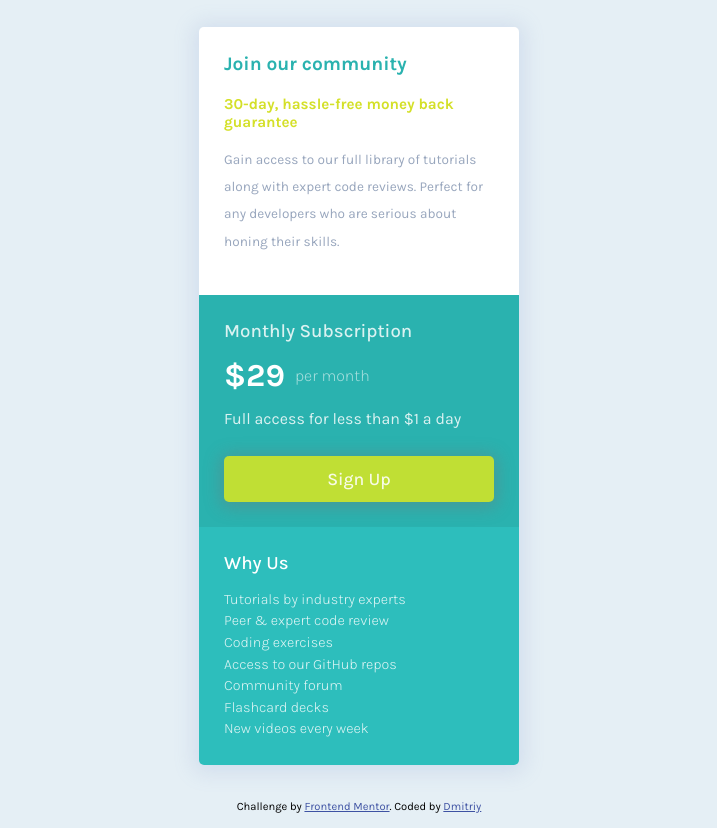
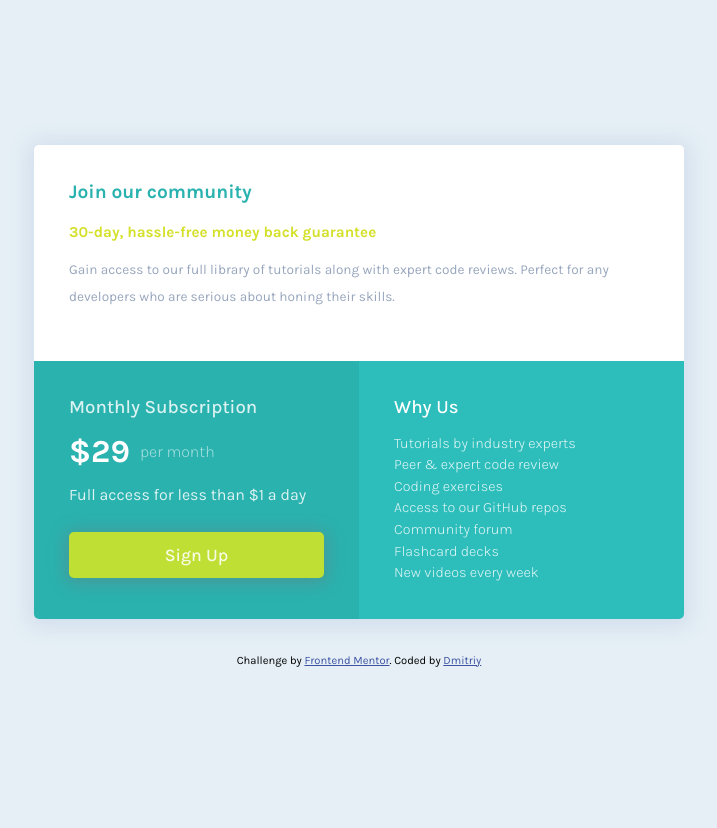
Before and after one commit to Dmitriy24S/single-price-grid-component, a plain HTML site: page index.html in a window 1280 px wide. Shown: the whole page, without its empty margins (281-998 px from the left). After the commit the page ends 800 px from the top, so only its background shows below. Drawn offline with Linux system fonts and the light colour scheme.

Commit message:
desktop style

```diff
--- a/style.css
+++ b/style.css
@@ -126,3 +126,31 @@ button:active {
 a:hover {
   opacity: 0.9;
 }
+/* desktop style */
+@media (min-width: 768px) {
+  body {
+    padding: 0 50px;
+  }
+  br {
+    display: block;
+  }
+  .card-container {
+    flex-direction: row;
+    flex-wrap: wrap;
+    width: auto;
+    max-width: 650px;
+  }
+  .card {
+    padding: 35px;
+  }
+  .intro-card {
+    flex-basis: 100%;
+    padding-right: 30px;
+  }
+  .price-card {
+    flex-basis: 50%;
+  }
+  .info-card {
+    flex-basis: 50%;
+  }
+}
```
